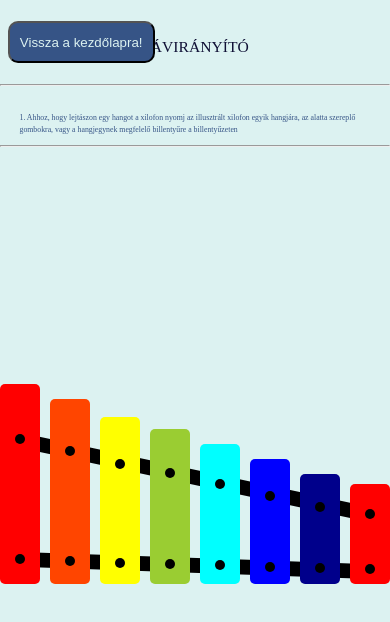
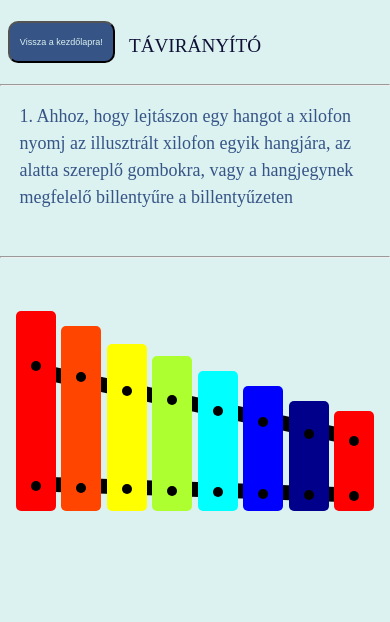
Before and after one commit to kazmer0/esp32-xilofon, a plain HTML site: page neumann/4taviranyito.html in a window 390 px wide. Drawn offline with Linux system fonts and the light colour scheme.

Commit message:
reszponzivitas

```diff
--- a/neumann/1hang_zapor.css
+++ b/neumann/1hang_zapor.css
@@ -67,3 +67,27 @@
     line-height: 1.5;
     margin-top: 2vh;
 }
+@media screen and (max-width: 700px) {
+  .vissza_a_kezdolapra{
+      font-size: 9px;
+  }
+  .utasitas{
+    height: 300px;
+  }
+  .header .cim{
+        font-size: larger;
+    }
+    .utasitas_szoveg{
+        align-self: flex-start;
+        font-size: large;
+    }
+}
+@media (max-width:1000px) and (orientation: landscape) {
+  .header{
+      height: 100px;
+  }
+  .header a .vissza_a_kezdolapra{
+      height: 15vh;
+  }
+
+}
--- a/neumann/2zenedoboz.css
+++ b/neumann/2zenedoboz.css
@@ -97,6 +97,28 @@
 
 @media screen and (max-width: 700px) {
     .gomb{
-        font-size: larger;
+        font-size: large;
     }
+    .vissza_a_kezdolapra{
+        font-size: 9px;
+    }
+    .utasitas{
+        height: 150px;
+      }
+      .header .cim{
+            font-size: larger;
+        }
+        .utasitas_szoveg{
+            align-self: flex-start;
+            font-size: large;
+        }
 }
+@media (max-width:1000px) and (orientation: landscape) {
+    .header{
+        height: 100px;
+    }
+    .header a .vissza_a_kezdolapra{
+        height: 15vh;
+    }
+
+}
--- a/neumann/3kottairo.css
+++ b/neumann/3kottairo.css
@@ -67,3 +67,27 @@
     line-height: 1.5;
     margin-top: 2vh;
 }
+@media screen and (max-width: 700px) {
+  .vissza_a_kezdolapra{
+      font-size: 10px;
+  }
+  .utasitas{
+    height: 250px;
+  }
+  .header .cim{
+        font-size: larger;
+    }
+    .utasitas_szoveg{
+        align-self: flex-start;
+        font-size: large;
+    }
+}
+@media (max-width:1000px) and (orientation: landscape) {
+  .header{
+      height: 100px;
+  }
+  .header a .vissza_a_kezdolapra{
+      height: 15vh;
+  }
+
+}
--- a/neumann/4taviranyito.css
+++ b/neumann/4taviranyito.css
@@ -155,7 +155,7 @@
     bottom: 5%;
 }
 
-@media (max-width: 600px) {
+@media (max-width: 700px) and (orientation: portrait) {
     .palca {
         width: 90%;
         height: 15px;
@@ -168,12 +168,47 @@
         bottom:8%;
     }
 
-#C{ background-color: red; width: 40px; height: 200px; }
-#D{ background-color: orangered; width: 40px; height: 185px; }
-#E{ background-color: yellow; width: 40px; height: 167px; }
-#F{ background-color: yellowgreen; width: 40px; height: 155px; }
-#G{ background-color: aqua; width: 40px; height: 140px; }
-#A{ background-color: blue; width: 40px; height: 125px; }
-#B{ background-color: darkblue; width: 40px; height: 110px; }
-#C2{ background-color: red; width: 40px; height: 100px; }
+#C{width: 40px; height: 200px; }
+#D{width: 40px; height: 185px; }
+#E{width: 40px; height: 167px; }
+#F{width: 40px; height: 155px; }
+#G{width: 40px; height: 140px; }
+#A{width: 40px; height: 125px; }
+#B{width: 40px; height: 110px; }
+#C2{width: 40px; height: 100px; }
+
+    .hangjegy{
+        margin:0.7vw;
+    }
+    .xilofon-container{
+        align-self: flex-start;
+        margin-top: 50px;
+    }
+    .vissza_a_kezdolapra{
+        font-size: 9px;
+    }
+    .utasitas{
+        height: 170px;
+      }
+      .header .cim{
+            font-size: larger;
+        }
+        .utasitas_szoveg{
+            align-self: flex-start;
+            font-size: large;
+        }
 }
+@media (max-width:1000px) and (orientation: landscape) {
+    .palca{
+        width:90%;
+    }
+    .xilofon-container{
+        margin-top:200px;
+    }
+    .header{
+        height: 100px;
+    }
+    .header a .vissza_a_kezdolapra{
+        height: 15vh;
+    }
+}
--- a/neumann/style.css
+++ b/neumann/style.css
@@ -210,10 +210,11 @@ overflow:auto;
         font-size: larger;
     }
     .utasitas_szoveg{
+        align-self: flex-start;
         font-size: large;
     }
     .utasitas{
-        margin-bottom: 5vh;
+        padding-bottom: 10vh;
     }
     .kartya{
         width: 50vw;
@@ -222,4 +223,52 @@ overflow:auto;
     .kartya p{
         font-size: medium;
     }
+    #hang_zapor .jatek_cim p{
+        transform: translateX(22%);
+    }
+    #zenedoboz .jatek_cim p{
+        transform: translateX(24%);
+    }
+    #kottairo .jatek_cim p{
+        transform: translateX(27%);
+    }
+    #taviranyito .jatek_cim p{
+        transform: translateX(22%);
+    }
+    .a_jatekhoz{
+        height: 50px;
+        top:15%
+    }
+    .info_gomb{
+        height: 50px;
+        bottom: 0;
+    }
 }
+@media (max-width:1000px) and (orientation: landscape) {
+    .content .gomb_container .info_szoveg{
+        font-size: 10px;
+    }
+    .jatek_cim_szoveg{
+        font-size: smaller;
+    }
+    #hang_zapor .jatek_cim p{
+        transform: translateX(13%);
+    }
+    #zenedoboz .jatek_cim p{
+        transform: translateX(15%);
+    }
+    #kottairo .jatek_cim p{
+        transform: translateX(22%);
+    }
+    #taviranyito .jatek_cim p{
+        transform: translateX(12%);
+    }
+    .a_jatekhoz{
+        height: 30px;
+        top:15%
+    }
+    .info_gomb{
+        height: 30px;
+        bottom: 0;
+    }
+}
```
